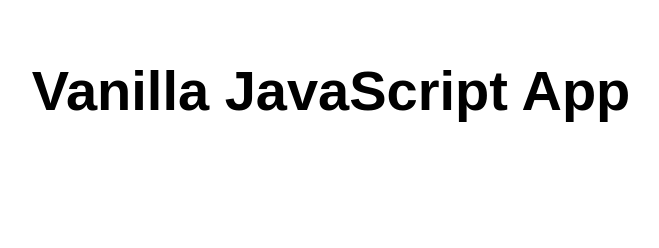
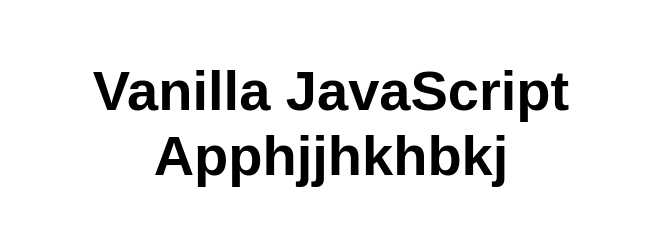
Before and after one commit to ABHISHEKPATTAPU/football, a website: page src/index.html in a window 1280 px wide. Shown: the whole page, without its empty margins (309-968 px from the left). Drawn offline with Linux system fonts and the light colour scheme.

Commit message:
Update index.html

```diff
--- a/src/index.html
+++ b/src/index.html
@@ -10,7 +10,7 @@
 
 <body>
   <main>
-    <h1>Vanilla JavaScript App</h1>
+    <h1>Vanilla JavaScript Apphjjhkhbkj</h1>
   </main>
 </body>
 
```
